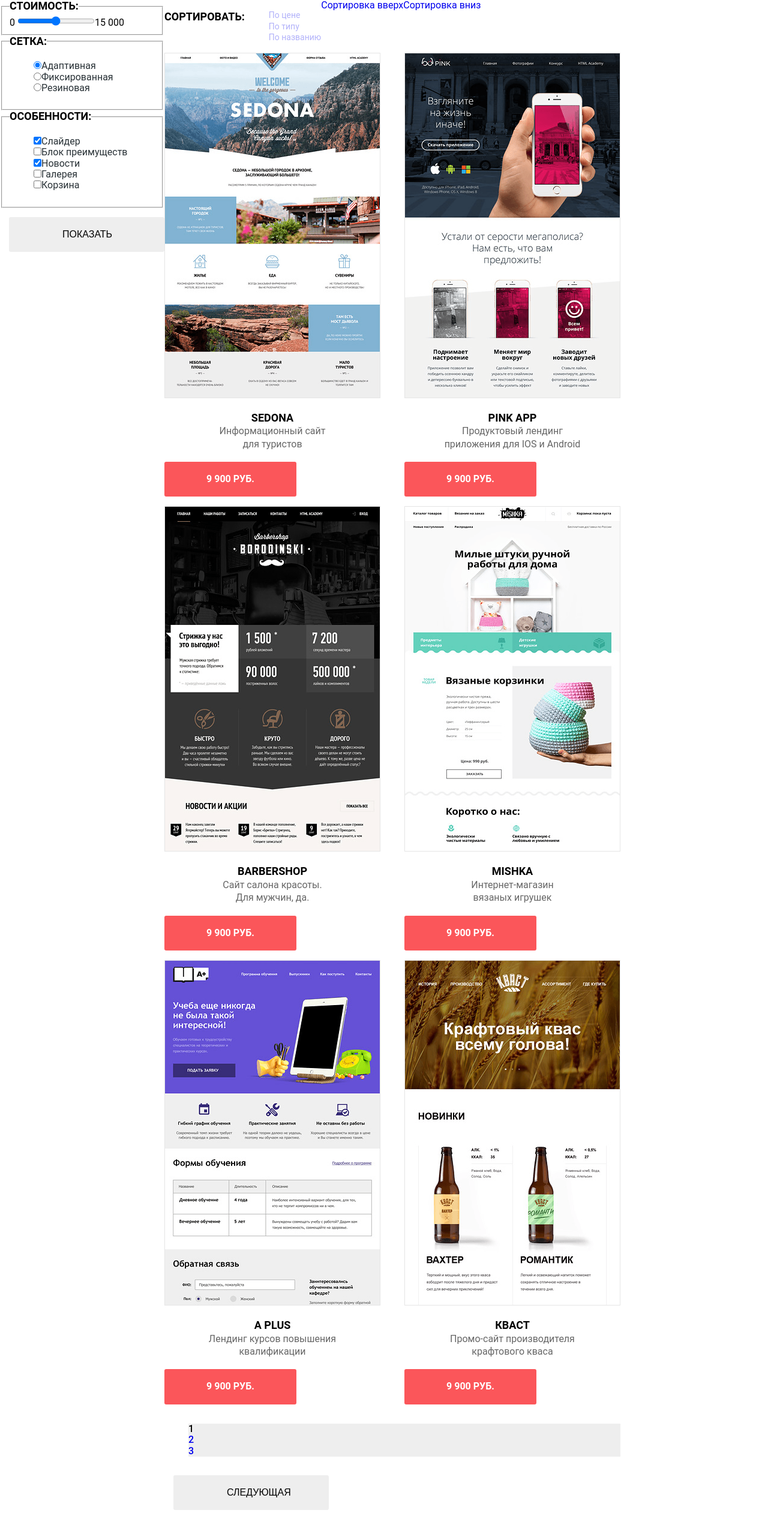
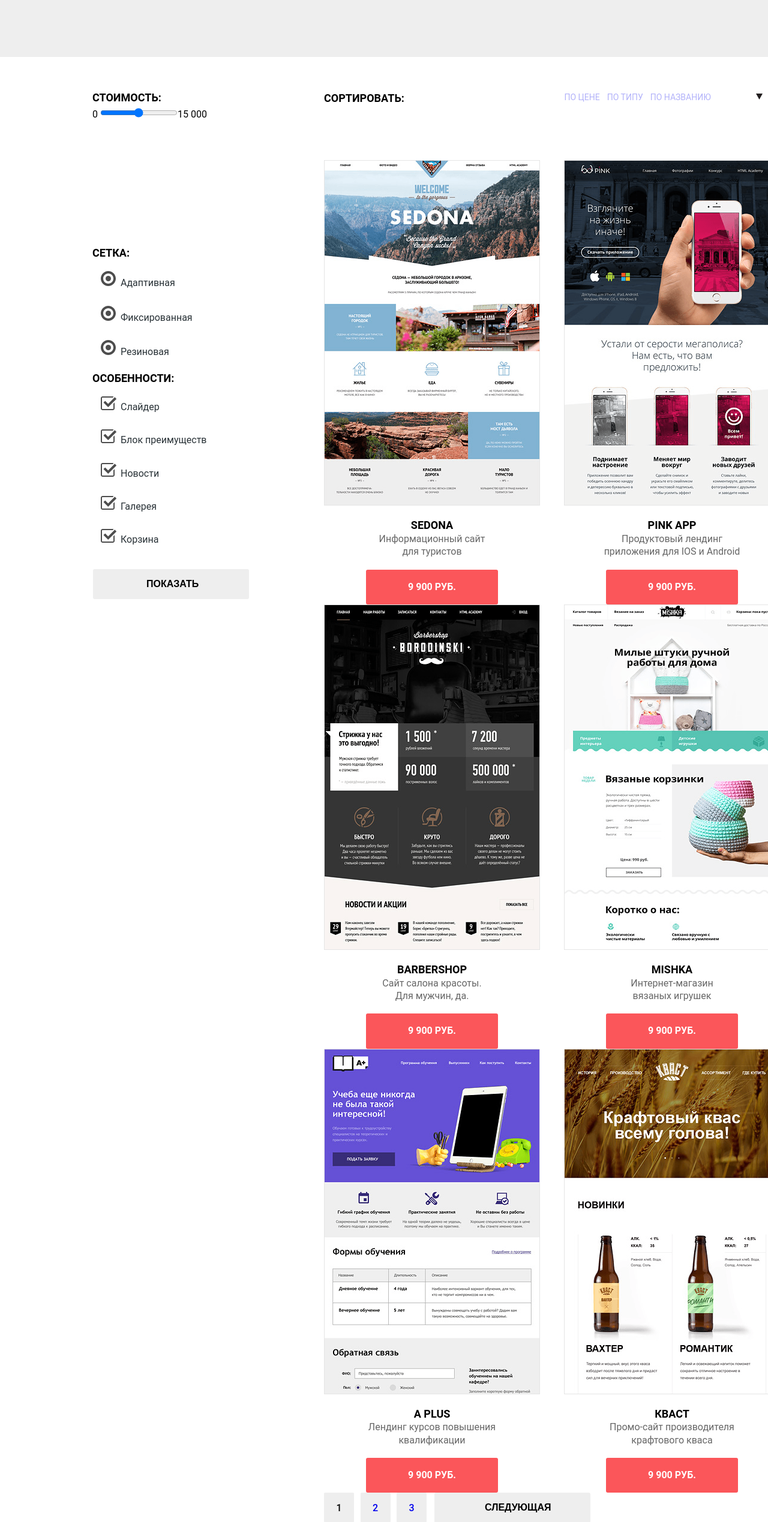
Before and after one commit to Kapelnikov/329321-nerds, a plain HTML site: page catalog.html in a window 1280 px wide. Shown: the part 262-2800 px from the top of the page at 60% size. Drawn offline with Linux system fonts and the light colour scheme.

Commit message:
Финальные правки к 7-му вебинару

```diff
--- a/catalog.html
+++ b/catalog.html
@@ -31,18 +31,20 @@
 
   		</header>
 		<main class="container">
+
 		<h1 class="main-heading">Магазин готовых шаблонов</h1>
+
 		<div class="inner-page-wrapper">
 
 			<section class="template-filters">
 				<h2 class="visually-hidden">Фильтр шаблонов</h2>
-					<form class="filter" method="get" action="https://echo.htmlacademy.ru">
-						<fieldset>
+					<form class="filter-form" method="get" action="https://echo.htmlacademy.ru">
+						<fieldset class="cost">
             				<legend>Стоимость:</legend>
 								0 <input type="range" id="price-range" name="price-range" min="0" max="15000">15 000
 						</fieldset>
 
-						<fieldset>
+						<fieldset class="layout">
             				<legend>Сетка:</legend>
             					<ul class="filter-option-list">
               						<li class="filter-option-item">
@@ -55,7 +57,7 @@
           				</fieldset>
 
 
-          				<fieldset>
+          				<fieldset class="addons">
             				<legend>Особенности:</legend>
             					<ul class="filter-option-list">
              						 <li class="filter-option-item">
@@ -79,7 +81,7 @@
 				<h2 class="visually-hidden">Виды шаблонов</h2>
 
 					<div class="template-examples-sort-container">
-            				<p class="template-examples-heading">Сортировать:</p>
+            				<p class="template-examples-sort-heading">Сортировать:</p>
             					<ul class="template-examples-sort-list">
              						 <li class="template-examples-sort-item">
                 						<a class="template-examples-sort-btn" href="#">По цене</a></li>
@@ -88,12 +90,12 @@
               						<li class="template-examples-sort-item">
                 						<a class="template-examples-sort-btn" href="#">По названию</a></li>
             					</ul>
+								<div class="template-examples-sort-up-down-container">
 
-            					<a href="#" class="template-examples-sort-up">Сортировка вверх</a>
+            						<a href="#" class="template-examples-sort-up"><span class="visually-hidden">Сортировка вверх</span></a>
 
-            					<a href="#" class="template-examples-sort-up">Сортировка вниз</a>
-
-
+            						<a href="#" class="template-examples-sort-down"><span class="visually-hidden">Сортировка вниз</span></a>
+								</div>
           			</div>
 
 						<ul class="templates-examples-list">
@@ -165,13 +167,16 @@
 
 
 						</ul>
-
+				<div class="pagination-wrapper">
 					<ul class="pagination-list">
          				<li class="pagination-item pagination-item-current"><a>1</a></li>
           				<li class="pagination-item"><a href="#">2</a></li>
           				<li class="pagination-item"><a href="#">3</a></li>
+
         			</ul>
-					<button type="button" class="grey filter-button">Следующая</button>
+						<button type="button" class="grey pagination-btn">Следующая</button>
+
+				</div>
 
 			</section>
 		</div>
--- a/css/style.css
+++ b/css/style.css
@@ -17,6 +17,10 @@ img {
     max-width: 100%;
     height: auto;
 
+}
+
+.hidden {
+    display: none;
 }
 
 .visually-hidden {
@@ -108,6 +112,9 @@ input[type="radio"].visually-hidden {
 
     padding: 0;
     margin: 0;
+
+
+    padding-bottom: 10px;
 }
 
 .site-navigation-list a:hover {
@@ -170,6 +177,7 @@ input[type="radio"].visually-hidden {
 
 .site-navigation-current {
     border-bottom: 2px solid #fb565a;
+
 }
 
 
@@ -703,43 +711,110 @@ input[type="radio"].visually-hidden {
     font-weight: normal;
 }
 
-.write-us-form {
+.write-us-form-wrapper {
     width: 958px;
     height: 589px;
-    margin: 0 auto;
-    margin-bottom: 60px;
-    position: relative;
+    padding: 0.1px;
+
+    margin-top: 12px;
+    margin-left: 36px;
+
+
     box-shadow: 0 20px 40px rgba(0,1,1,.75);
+    border: 0.1px solid white;
+
+
 }
 
-.write-us-form p {
+.write-us-form {
+    width: 761px;
+    height: 350px;
+    margin: 0 auto;
+    margin-top: -8px;
+    padding: 0.1px;
+    position: relative;
+
+    display: flex;
+    flex-wrap: wrap;
+    justify-content: space-between;
+
+
+}
+
+
+.write-us-form-heading {
     font-size: 45px;
     font-weight: 500;
+    margin-top: 67px;
+    margin-left: 96px;
+    padding: 0.1px;
+
+
 }
+
+.write-us-form-item {
+
+    width: 361px;
+    margin: 0;
+    padding: 0.1px;
+
+
+}
+
+.write-us-form-textarea {
+    width: 760px;
+    margin-top: 2px;
+}
+
+.write-us-form-btn {
+    font-size: 16px;
+    font-weight: bold;
+
+
+    width: 260px;
+
+    text-align: center;
+    text-transform: uppercase;
+
+    color: #fff;
+    border: none;
+    border-radius: 3px 3px 3px 3px;
+}
+
+.write-us-form-btn a {
+    color: #fff;
+}
+
 
 .write-us-form label {
     font-size: 16px;
     font-weight: bold;
 
     display: block;
-
-    margin: 10px;
+    margin-bottom: 10px;
 }
 
 .write-us-form input {
     display: block;
 
-    width: 360px;
+    width: 340px;
     height: 49px;
 
+    padding-left: 14px;
     border-radius: 3px 3px 3px 3px;
+    border: 2px solid #d7dcde;
 }
 
 .write-us-form textarea {
-    width: 759px;
-    height: 113px;
+    width: 740px;
+    height: 100px;
+
+    padding-top: 12px;
+    padding-left: 14px;
 
     border-radius: 3px 3px 3px 3px;
+    border: 2px solid #d7dcde;
+    resize: none;
 }
 
 input::placeholder {
@@ -754,13 +829,19 @@ textarea::placeholder {
     opacity: .5;
 }
 
+.modal-close {
+    border: none;
+    background-color: white;
+}
+
 .modal-close::before {
     content: "";
 
     position: absolute;
 
-    top: 120px;
-    left: 720px;
+    top: 95px;
+    left: 885px;
+
     width: 22px;
     height: 22px;
 
@@ -777,24 +858,46 @@ textarea::placeholder {
     font-size: 55px;
     font-weight: 500;
     text-align: center;
-    letter-spacing: .055em;
+
 
     color: #000;
+
+
+    background-color: #eeeeee;
+    margin-top: -2px;
+
+    padding: 63px;
+
+    padding-bottom: 105px;
 }
 
 .inner-page-wrapper {
+
+    margin: 0 auto;
+    margin-bottom: 530px;
+    width: 1160px;
     display: flex;
+    justify-content: space-between;
 }
 
 
-.filter legend {
+.template-filters {
+
+    width: 260px;
+}
+
+.filter-form {
+    margin-top: 22px;
+}
+
+.filter-form legend {
     font-size: 18px;
     font-weight: bold;
 
     text-transform: uppercase;
 }
 
-.filter li {
+.filter-form li {
     font-size: 16px;
     font-weight: normal;
 
@@ -802,7 +905,102 @@ textarea::placeholder {
 }
 
 .template-examples-sort-container {
+    width: 760px;
     display: flex;
+    justify-content: space-between;
+    position: relative;
+    margin-bottom: 74px;
+
+
+}
+
+.template-examples-sort-heading {
+
+    font-size: 18px;
+    font-weight: bold;
+    width: 360px;
+    text-transform: uppercase;
+    margin-top: 23px;
+}
+
+.template-examples-sort-list {
+    list-style: none;
+
+    display: flex;
+    text-transform: uppercase;
+    font-weight: normal;
+    font-size: 14px;
+    margin: 0;
+    padding: 0;
+
+    width: 260px;
+    padding-right: 23px;
+}
+
+.template-examples-sort-list a {
+    display: block;
+
+    margin-top: 23px;
+    margin-left: 12px;
+}
+
+.template-examples-sort-up-down-container {
+
+    width: 60px;
+}
+
+.template-examples-sort-btn {
+    font-size: 14px;
+
+    opacity: .3;
+}
+
+.template-examples-sort-btn:hover {
+    opacity: .6;
+}
+
+.template-examples-sort-btn:active {
+    opacity: 1;
+    color: #000;
+}
+
+
+
+.template-examples-sort-up::before {
+    content: "";
+
+    position: absolute;
+
+    top: 25px;
+    left: 748px;
+    width: 12px;
+    height: 10px;
+
+    background-image: url("../img/icon-up-dir.svg");
+    background-repeat: no-repeat;
+    background-position: 0 0;
+
+}
+
+.template-examples-sort-down::before {
+    content: "";
+
+    position: absolute;
+
+    top: 25px;
+    left: 720px;
+    width: 12px;
+    height: 10px;
+
+    background-image: url("../img/icon-down-dir.svg");
+    background-repeat: no-repeat;
+    background-position: 0 0;
+
+}
+
+.templates-examples {
+
+    width: 760px;
 }
 
 .templates-examples-heading {
@@ -812,7 +1010,16 @@ textarea::placeholder {
     text-transform: uppercase;
 
     color: #000;
+
 }
+
+
+.templates-examples-item {
+
+
+}
+
+
 
 h3 {
     text-align: center;
@@ -825,10 +1032,7 @@ h3 {
     color: #666;
 }
 
-.template-examples-sort-list {
-    list-style: none;
 
-}
 
 .templates-examples-list {
     list-style: none;
@@ -867,6 +1071,7 @@ h3 {
 
     color: #fff;
     border-radius: 3px 3px 3px 3px;
+    margin: 0 auto;
 }
 
 .templates-examples-price a {
@@ -923,23 +1128,75 @@ h3 {
 
 .filter-option-list {
     list-style: none;
+
+    margin: 0;
+    padding: 0;
+
+}
+
+.filter-option-list li {
+
+    padding: 14px;
+}
+
+input[type="checkbox"],
+input[type="radio"] {
+    display:none;
+}
+
+input[type="checkbox"] + label,
+input[type="radio"] + label {
+
+  cursor: pointer;
+}
+
+input[type="checkbox"] + label::before {
+    content: "";
+    display: inline-block;
+    height: 23px;
+    width: 28px;
+    margin: 0 5px 0 0;
+    background-image: url(../img/checkbox-on.svg);
+    background-repeat: no-repeat;
+}
+
+input[type="radio"] + label::before {
+    content: "";
+    display: inline-block;
+    height: 25px;
+    width: 28px;
+    margin: 0 5px 0 0;
+    background-image: url(../img/radio-on.svg);
+    background-repeat: no-repeat;
 }
 
 
-.pagination-list {
-    list-style: none;
+
+
+.cost {
+    border: none;
 }
+
+.layout {
+    margin-top: 202px;
+    border: none;
+}
+
+.addons {
+    border: none;
+}
+
 
 .filter-button {
     font-size: 16px;
-    font-weight: 500;
+    font-weight: bold;
 
-    width: 259px;
+    width: 260px;
     margin-top: 15px;
     margin-left: 15px;
-    padding-top: 20px;
+    padding-top: 16px;
     padding-right: 89px;
-    padding-bottom: 20px;
+    padding-bottom: 16px;
     padding-left: 89px;
 
     text-align: center;
@@ -949,11 +1206,68 @@ h3 {
     border-radius: 3px 3px 3px 3px;
 }
 
+.pagination-wrapper {
+
+    width: 444px;
+    display: flex;
+    justify-content: space-between;
+}
+
+
+.pagination-list {
+    margin: 0;
+    padding: 0;
+    list-style: none;
+
+    display: flex;
+    justify-content: space-between;
+
+    width: 171px;
+}
+
 .pagination-item {
     font-size: 16px;
     font-weight: 500;
 
+    width: 50px;
+    height: 50px;
+
     background-color: #eee;
+    border-radius: 2px;
+
+
+}
+
+.pagination-item a {
+
+    display: block;
+
+
+
+    margin: 17px auto;
+    text-align: center;
+
+}
+
+.pagination-btn {
+    font-size: 16px;
+    font-weight: bold;
+
+    width: 260px;
+
+    padding-top: 16px;
+    padding-right: 89px;
+    padding-bottom: 16px;
+    padding-left: 84px;
+
+    text-align: center;
+    text-transform: uppercase;
+
+    border: none;
+    border-radius: 3px 3px 3px 3px;
+
+    display: block;
+
 }
 
 .grey {
@@ -972,20 +1286,7 @@ h3 {
     box-shadow: 0 -3px 0 rgba(0,1,1,.1);
 }
 
-.template-examples-sort-btn {
-    font-size: 14px;
 
-    opacity: .3;
-}
-
-.template-examples-sort-btn:hover {
-    opacity: .6;
-}
-
-.template-examples-sort-btn:active {
-    opacity: 1;
-    color: #000;
-}
 
 .template-examples-heading {
     font-size: 18px;
--- /dev/null
+++ b/popup-form.html
@@ -0,0 +1,45 @@
+<!DOCTYPE html>
+<html lang="ru">
+  <head>
+    <meta charset="utf-8">
+    <title>HTML Academy: Нёрдс</title>
+    <link href="https://fonts.googleapis.com/css?family=Roboto:400,500,700&amp;subset=cyrillic" rel="stylesheet">
+    <script>document.write('<script src="http://' + (location.host || 'localhost').split(':')[0] + ':35729/livereload.js?snipver=1"></' + 'script>')</script>
+    <link href="css/normalize.css" rel="stylesheet">
+    <link href="css/style.css" rel="stylesheet">
+  </head>
+  <body>
+
+				<div style="border: 2px solid white" class="write-us-form-container">
+					<div class="write-us-form-wrapper">
+					<p class="write-us-form-heading">Напишите нам</p>
+
+					<form action="https://htmlacademy.ru/" method="post" class="write-us-form">
+
+							<p class= "write-us-form-item">
+							<label for="name">Ваше имя:</label>
+							<input type="text" id="name" placeholder="Представьтесь пожалуйста">
+							</p>
+							<p class= "write-us-form-item">
+							<label for="email">Ваш email:</label>
+							<input type="email" id="email" placeholder="Для отправки ответа">
+							</p>
+							<p class= "write-us-form-textarea">
+							<label for="message">Текст письма:</label>
+							<textarea id="message" placeholder="В свободной форме"></textarea>
+							</p>
+
+						<button class="red write-us-form-btn" type="submit">Отправить</button>
+
+					</form>
+
+
+					<button class="modal-close" type="button"><span class="visually-hidden">Закрыть</span></button>
+				</div>
+
+			</div>
+
+
+  </body>
+
+</html>
```
Also changed, not shown: index.html (+4 -8 lines).
